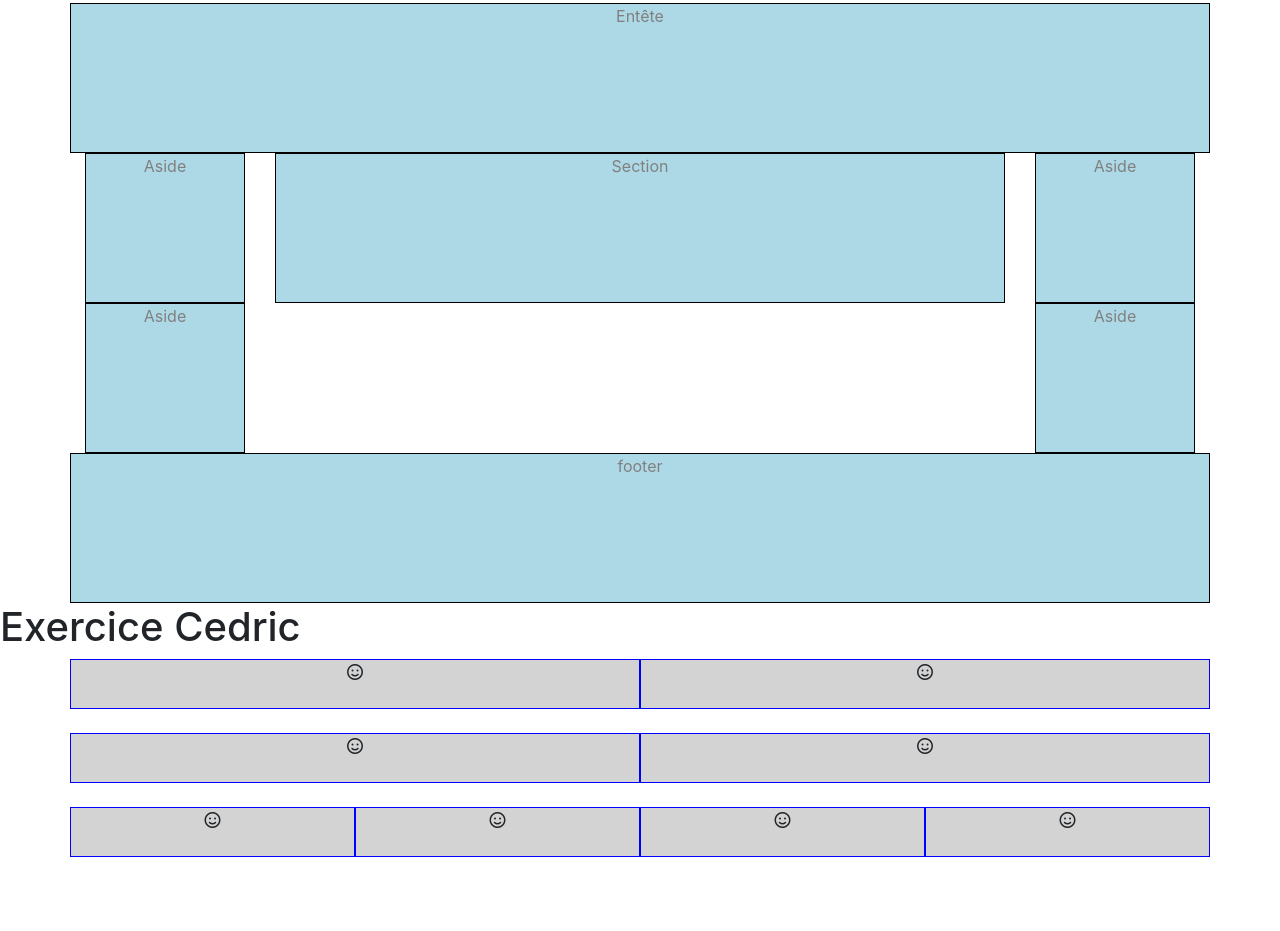
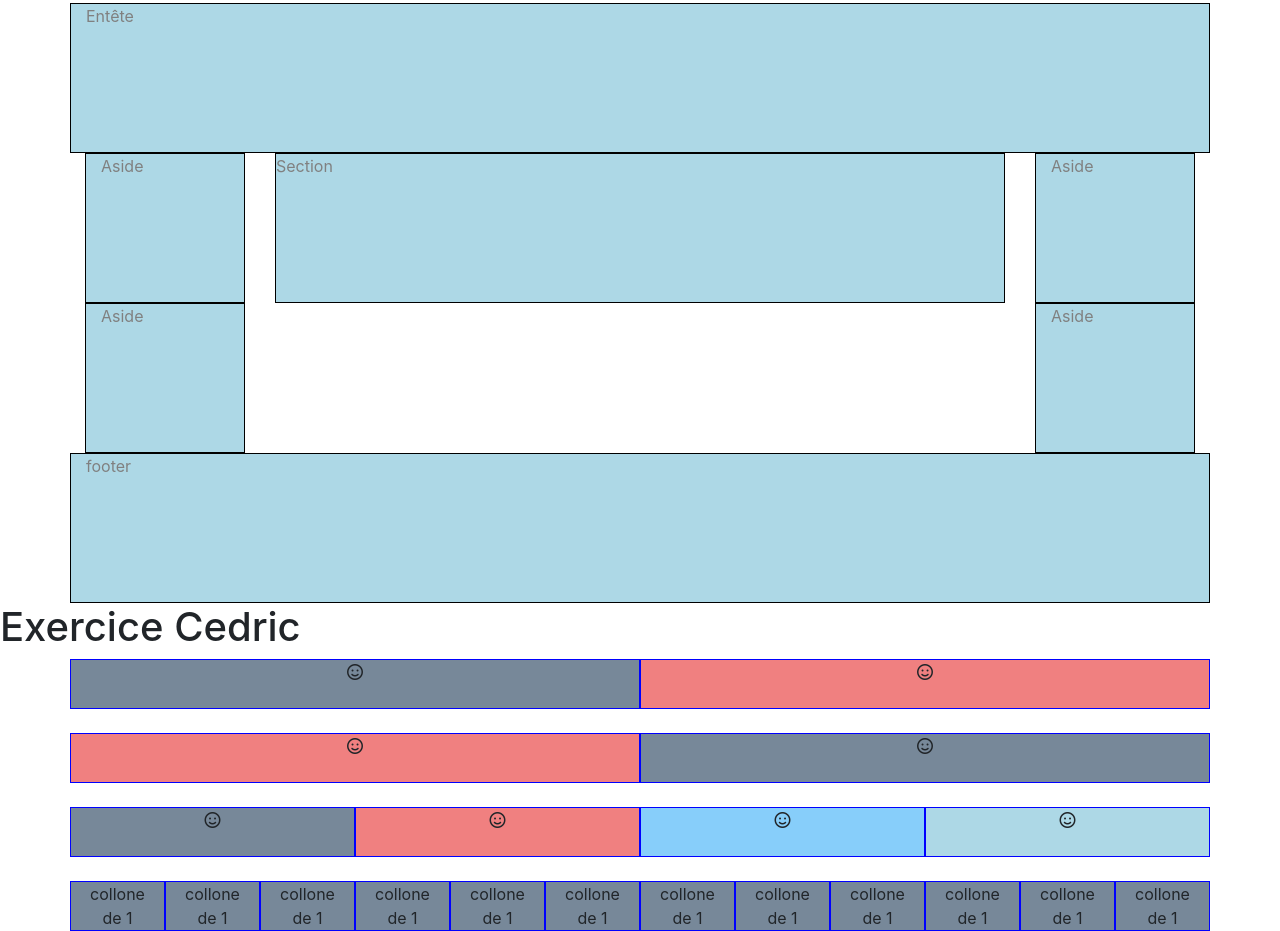
Before and after one commit to Darcoeur974/exoBootstrap, a plain HTML site: page client/index.html in a window 1280 px wide. Shown: the part 259-1190 px from the top of the page. Before the commit the page ends 1116 px from the top, so only its background shows below. Drawn offline with nearby package versions, Linux system fonts and the light colour scheme.

Commit message:
fin exercici

```diff
--- a/client/index.html
+++ b/client/index.html
@@ -72,20 +72,35 @@
 
     <div class="container">
         <div class="row">
-            <div class="col-lg-6 block"><i class="far fa-smile"></i></div>
-            <div class="col-lg-6 block"><i class="far fa-smile"></i></div>
+            <div class="col-lg-6 block1"><i class="far fa-smile"></i></div>
+            <div class="col-lg-6 block2"><i class="far fa-smile"></i></div>
         </div>
         <br>
         <div class="row">
-            <div class="col-md-6 block"><i class="far fa-smile"></i></div>
-            <div class="col-md-6 block"><i class="far fa-smile"></i></div>
+            <div class="col-md-6 col-sm-12 block2"><i class="far fa-smile"></i></div>
+            <div class="col-md-6 col-sm-12 block1"><i class="far fa-smile"></i></div>
         </div>
         <br>
         <div class="row">
-            <div class="col-sm-3 block"><i class="far fa-smile"></i></div>
-            <div class="col-sm-3 block"><i class="far fa-smile"></i></div>
-            <div class="col-sm-3 block"><i class="far fa-smile"></i></div>
-            <div class="col-sm-3 block"><i class="far fa-smile"></i></div>
+            <div class="col-lg-3 col-md-6 col-sm-12 block1"><i class="far fa-smile"></i></div>
+            <div class="col-lg-3 col-md-6 col-sm-12 block2"><i class="far fa-smile"></i></div>
+            <div class="col-lg-3 col-md-6 col-sm-12 block3"><i class="far fa-smile"></i></div>
+            <div class="col-lg-3 col-md-6 col-sm-12 block4"><i class="far fa-smile"></i></div>
+        </div>
+        <br>
+        <div class="row">
+            <div class="col-1 block1">collone de 1</div>
+            <div class="col-1 block1">collone de 1</div>
+            <div class="col-1 block1">collone de 1</div>
+            <div class="col-1 block1">collone de 1</div>
+            <div class="col-1 block1">collone de 1</div>
+            <div class="col-1 block1">collone de 1</div>
+            <div class="col-1 block1">collone de 1</div>
+            <div class="col-1 block1">collone de 1</div>
+            <div class="col-1 block1">collone de 1</div>
+            <div class="col-1 block1">collone de 1</div>
+            <div class="col-1 block1">collone de 1</div>
+            <div class="col-1 block1">collone de 1</div>
         </div>
     </div>
 
--- a/client/style.css
+++ b/client/style.css
@@ -9,14 +9,37 @@ aside {
     width: 100vh;
 }
 
-.block {
-    background-color: lightgrey;
+.block1 {
+    background-color: lightslategray;
     border: 1px blue solid;
     height: 50px;
+    text-align: center;
+}
+
+.block2 {
+    background-color: lightcoral;
+    border: 1px blue solid;
+    height: 50px;
+    text-align: center;
+}
+
+.block3 {
+    background-color: lightskyblue;
+    border: 1px blue solid;
+    height: 50px;
+    text-align: center;
+}
+
+.block4 {
+    background-color: lightblue;
+    border: 1px blue solid;
+    height: 50px;
+    text-align: center;
 }
 
 .container {
-    text-align: center;
+    /*text-align: center;*/
+    /*justify-content: center;*/
 }
 
 @media (min-width: 768px) {
```
